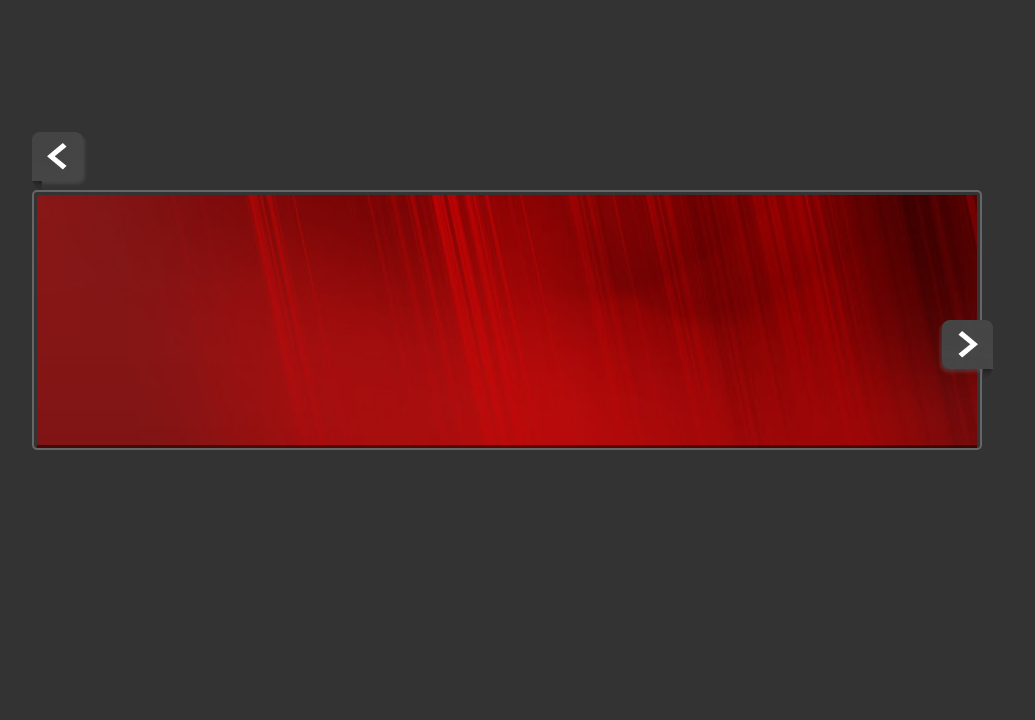
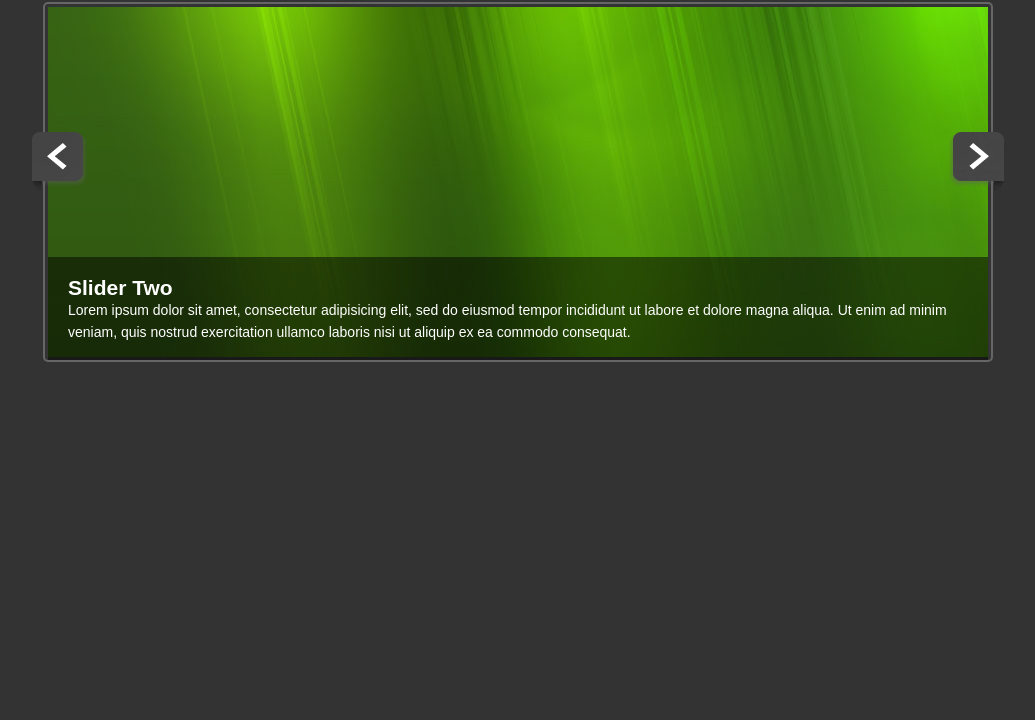
Before and after one commit to BillHoang79/contentslider, a plain HTML site: page index.html in a window 1280 px wide. Shown: the part 80-800 px from the top of the page, without its empty margins (118-1153 px from the left). Drawn offline with nearby package versions, Linux system fonts and the light colour scheme.

Commit message:
fully working

```diff
--- a/css/main.css
+++ b/css/main.css
@@ -7,7 +7,6 @@ body {
 	font-family: "Arial", sans-serif;
 	font-size: 14px;
 	color: #fff;
-	text-shadow: .2rem .2rem #000;
 	background: #333;
 	line-height: 1.6em;
 }
@@ -30,7 +29,7 @@ h1 {
 
 #slider {
 	width: 940px;
-	height: 250px;
+	height: 350px;
 	position: relative;
 	overflow: hidden;
 	float: left;
@@ -65,7 +64,7 @@ h1 {
 	z-index: 100;
 }
 
-#perv {
+#prev {
 	margin-right: -45px;
 }
 
--- a/index.html
+++ b/index.html
@@ -15,7 +15,7 @@
 			<header>
 				<h1>Content</h1>
 			</header>
-			<img src="img/arrow-left.png" alt="previous" id="prev">
+			<img src="img/arrow-left.png" alt="Prev" id="prev">
 			<div id="slider">
 				<div class="slide">
 					<div class="slide-copy">
@@ -30,7 +30,7 @@
 
 				<div class="slide">
 					<div class="slide-copy">
-						<h2>Slider One</h2>
+						<h2>Slider Two</h2>
 						<p>Lorem ipsum dolor sit amet, consectetur adipisicing elit, sed do eiusmod
 						tempor incididunt ut labore et dolore magna aliqua. Ut enim ad minim veniam,
 						quis nostrud exercitation ullamco laboris nisi ut aliquip ex ea commodo
@@ -41,7 +41,7 @@
 
 				<div class="slide">
 					<div class="slide-copy">
-						<h2>Slider One</h2>
+						<h2>Slider Three</h2>
 						<p>Lorem ipsum dolor sit amet, consectetur adipisicing elit, sed do eiusmod
 						tempor incididunt ut labore et dolore magna aliqua. Ut enim ad minim veniam,
 						quis nostrud exercitation ullamco laboris nisi ut aliquip ex ea commodo
@@ -52,7 +52,7 @@
 
 				<div class="slide">
 					<div class="slide-copy">
-						<h2>Slider One</h2>
+						<h2>Slider Four</h2>
 						<p>Lorem ipsum dolor sit amet, consectetur adipisicing elit, sed do eiusmod
 						tempor incididunt ut labore et dolore magna aliqua. Ut enim ad minim veniam,
 						quis nostrud exercitation ullamco laboris nisi ut aliquip ex ea commodo
@@ -63,7 +63,7 @@
 
 				<div class="slide">
 					<div class="slide-copy">
-						<h2>Slider One</h2>
+						<h2>Slider Five</h2>
 						<p>Lorem ipsum dolor sit amet, consectetur adipisicing elit, sed do eiusmod
 						tempor incididunt ut labore et dolore magna aliqua. Ut enim ad minim veniam,
 						quis nostrud exercitation ullamco laboris nisi ut aliquip ex ea commodo
--- a/js/main.js
+++ b/js/main.js
@@ -1,5 +1,5 @@
-$(document).ready(function) {
-	// variables for speeds
+$(document).ready(function() {
+	// variables for speeds, fade speed, slider speed
 	var speed = 500
 	var autoswitch = true
 	var autoswitch_speed = 4000
@@ -11,34 +11,35 @@ $(document).ready(function) {
 	$('.slide').hide()
 
 	// Show first slide
-	$('.slide').show()
+	$('.active').show()
 
 	// Next Handler
-	$('#next').on('click', nexSlide)
+	$('#next').on('click', nextSlide)
 
 	// Prev Handler
+	$('#prev').on('click', prevSlide)
+	// Prev Handler
 	if(autoswitch == true) {
-		setInterval(nexSlide, autoswitch_speed)
+		setInterval(nextSlide,autoswitch_speed)
 	}
 
 	// Takes the active class off present slides and removes it, gives it to the next slide
 	function nextSlide() {
 		$('.active').removeClass('active').addClass('oldActive')
-			if($('oldActive').is(':last-child')) {
+			if($('.oldActive').is(':last-child')) {
 				$('.slide').first().addClass('active')
 			} else {
 				$('.oldActive').next().addClass('active')
-
 			}
 			$('.oldActive').removeClass('oldActive')
-			$('.slide').fadOut(speed)
+			$('.slide').fadeOut(speed)
 			$('.active').fadeIn(speed)
 	}
 
 	// Switch to Prev slide
 	function prevSlide() {
-		$('.active').removeclass('.active').addClass('oldActive')
-			if($('oldActive').is(':first-child')) {
+		$('.active').removeClass('active').addClass('oldActive')
+			if($('.oldActive').is(':first-child')) {
 				$('.slide').last().addClass('active')
 			} else {
 				$('.oldActive').prev().addClass('active')
```
